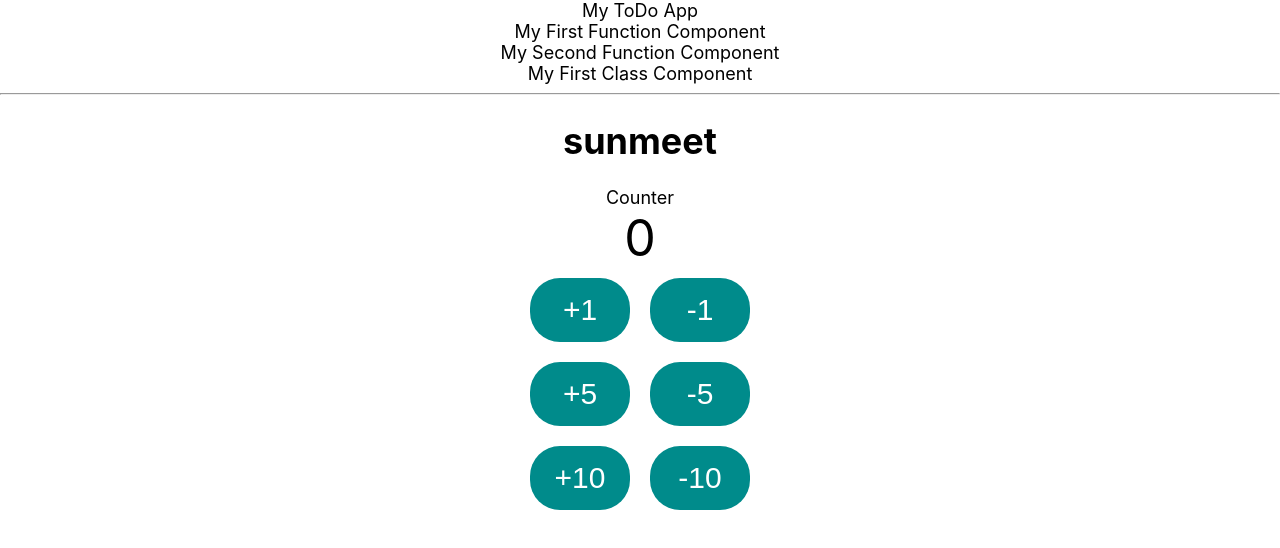
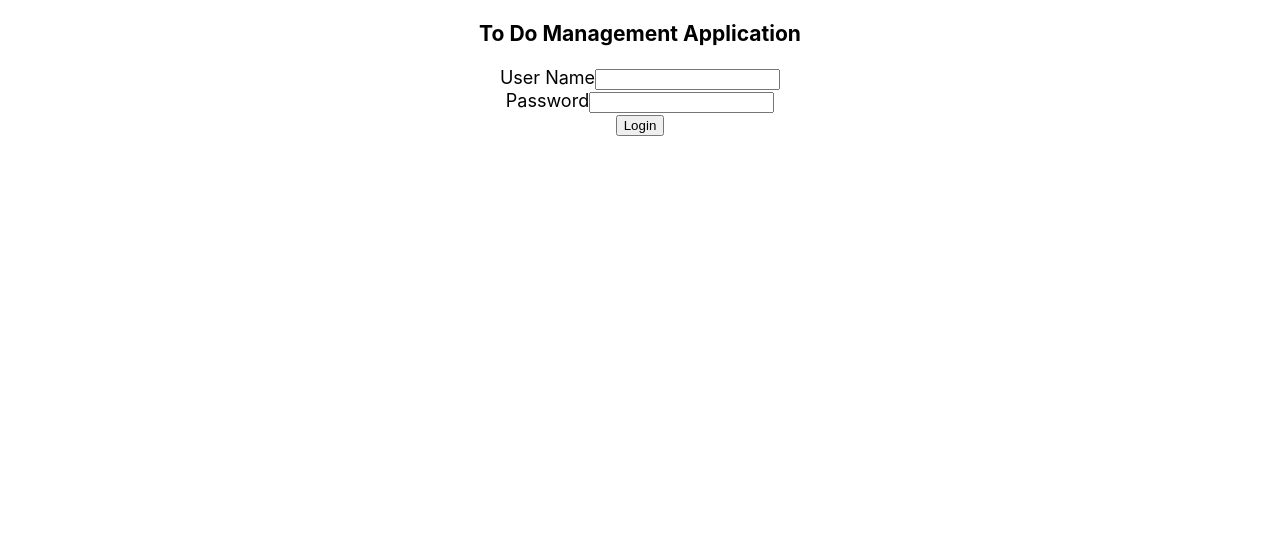
Before and after one commit to sunny1130/todo-app-react, a React (Create React App) app: page / in a window 1280 px wide. Shown: the top 548 px of the page. Built offline with nearby package versions, Linux system fonts and the light colour scheme.

Commit message:
creating login page

```diff
--- a/src/App.js
+++ b/src/App.js
@@ -1,8 +1,6 @@
-import MyFirstFunctionComponent from './components/learning-examples/MyFunctionComponent'
-import {MySecondFunctionComponent} from './components/learning-examples/MyFunctionComponent'
-import MyFirstClassComponent from './components/learning-examples/MyClassComponent'
+
 import './App.css';
-import Counter from './components/counter/Counter';
+import ToDoApp from './components/todo/ToDoApp';
 
 const person = {
   name: 'sunmeet',
@@ -17,13 +15,14 @@ const person = {
 function App() {
   return (
     <div className="App">
-      My ToDo App
-      <MyFirstFunctionComponent />
+
+      {/*<MyFirstFunctionComponent />
       <MySecondFunctionComponent />
       <MyFirstClassComponent />
       <h1>{person.name}</h1>
       <div>{person.printSocial()}</div>
-      <Counter />
+      <Counter />*/}
+      <ToDoApp />
 
     </div>
   )
--- /dev/null
+++ b/src/components/todo/ToDoApp.jsx
@@ -0,0 +1,47 @@
+import { useState } from "react"
+
+function ToDoApp(){
+    return(
+        <div className="ToDoApp">
+            <h3>To Do Management Application</h3>
+            <Login />
+            {/* <Welcome /> */}
+        </div>
+    )
+}
+
+function Login(){
+
+    const [username,setUserName] = useState("")
+    const [password,setPassword] = useState("")
+
+    function handlePasswordChange(event){
+        setPassword(event.target.value)
+    }
+
+    return(
+        <div className="Login">
+            <div className="LoginForm">
+                <div>
+                    <label>User Name</label>
+                    <input type="text" name="username" value={username} onChange={(event)=>setUserName(event.target.value)}/>
+                </div>
+                <div>
+                    <label>Password</label>
+                    <input type="password" name="password" value={password} onChange={handlePasswordChange}/>
+                </div>
+                <div>
+                    <button type="button" >Login</button>
+                </div>
+            </div>
+        </div>
+    )
+}
+
+function Welcome(){
+    return(
+        <div className="Welcome">Welcome Page</div>
+    )
+}
+
+export default ToDoApp
```
